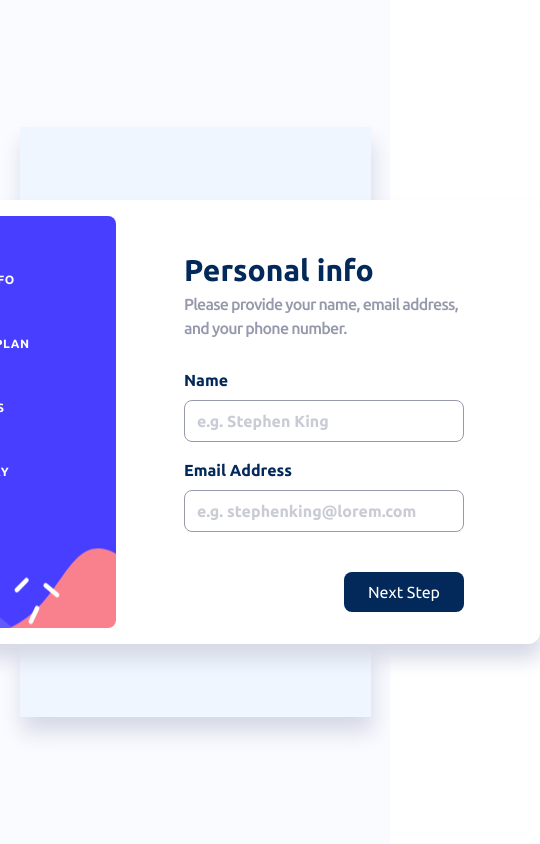
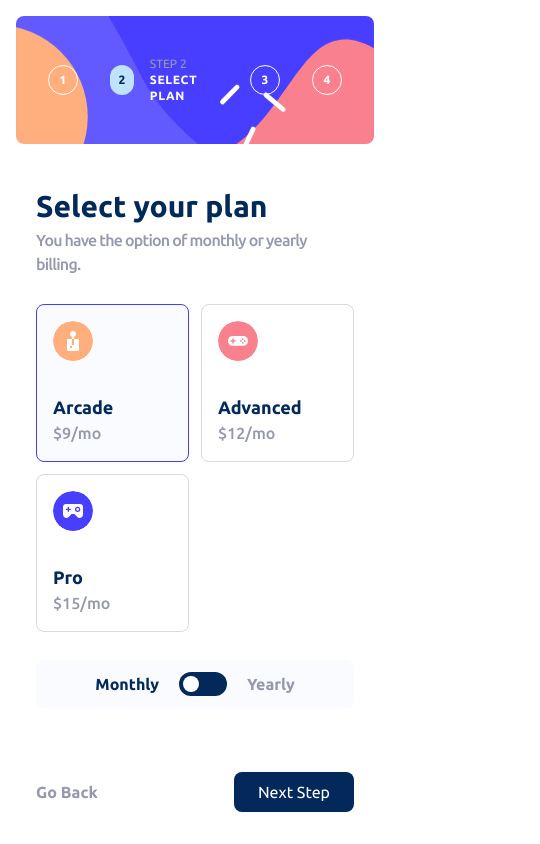
Before and after one commit to Edimar-star/EvolvePOS_technical_test_2, a React (Vite) app: page / in a window 390 px wide. Shown: the whole page, 540 px wide, since content can reach past the window. Built offline with nearby package versions, Linux system fonts and the light colour scheme.

Commit message:
feat: responsive design added

```diff
--- a/src/App.tsx
+++ b/src/App.tsx
@@ -6,7 +6,7 @@ import { AddOns } from './components/AddOns';
 import { Summary } from './components/Summary';
 
 const App = () => {
-    const [stepActive, setStepActive] = useState<number>(0);
+    const [stepActive, setStepActive] = useState<number>(1);
     const steps : Array<React.ReactNode> = [
         <Info stepActive={stepActive} nextStep={nexStep} />,
         <Plan stepActive={stepActive} previousStep={previousStep} nextStep={nexStep} />,
--- a/src/layout/Main.tsx
+++ b/src/layout/Main.tsx
@@ -3,12 +3,12 @@ export const Main = ({ children, stepActive } : { children: React.ReactNode, ste
 
     return <div className="bg-alabaster w-full h-[100vh] flex items-center justify-center">
 
-        <main className="sm:min-h-[550px] bg-magnolia h-7/10 w-[90vw] shadow-3xl flex items-center justify-center">
+        <main className="sm:max-[1100px]:w-full sm:max-[1100px]:h-full sm:min-h-[550px] sm:bg-magnolia sm:h-7/10 sm:w-[90vw] sm:shadow-3xl flex items-center justify-center">
 
-            <section className="sm:min-w-[550px] sm:min-h-[500px] bg-white h-6/8 w-[890px] shadow-3xl rounded-xl p-4 gap-2 flex flex-row">
+            <section className="w-[100vw] h-[100vh] sm:min-w-[550px] sm:min-h-[500px] bg-white sm:h-6/8 sm:w-[890px] sm:shadow-3xl sm:rounded-xl p-4 gap-2 flex flex-col sm:flex-row">
 
-                <aside className="w-[250px] bg-sidebar-desktop bg-cover bg-center bg-no-repeat rounded-lg">
-                    <ul className="flex flex-col px-8 py-10 w-full gap-8">
+                <aside className="w-full sm:w-[250px] bg-sidebar-mobile sm:bg-sidebar-desktop bg-cover bg-center bg-no-repeat rounded-lg">
+                    <ul className="flex flex-row sm:flex-col px-8 py-10 w-full gap-8">
                         {steps.map((step, index)=> <li className="flex flex-row gap-4 items-center" key={index}>
                             <div className={`
                                     ${index === stepActive
@@ -19,7 +19,7 @@ export const Main = ({ children, stepActive } : { children: React.ReactNode, ste
                                 `}>
                                 {index + 1}
                             </div>
-                            <div>
+                            <div className={`md:block ${index === stepActive ? "block" : "hidden"}`}>
                                 <h4 className="font-Ubuntu font-regular text-xs text-cold-gray">STEP {index + 1}</h4>
                                 <h3 className="font-Ubuntu font-bold text-xs tracking-wider text-white">{step}</h3>
                             </div>
@@ -27,7 +27,7 @@ export const Main = ({ children, stepActive } : { children: React.ReactNode, ste
                     </ul>
                 </aside>
 
-                <article className="w-auto h-full flex-1 px-[60px] xl:px-[78px] pt-7 pb-4">
+                <article className="w-auto h-full flex-1 px-[20px] sm:px-[60px] xl:px-[78px] pt-7 pb-4">
                     {children}
                 </article>
 
```
